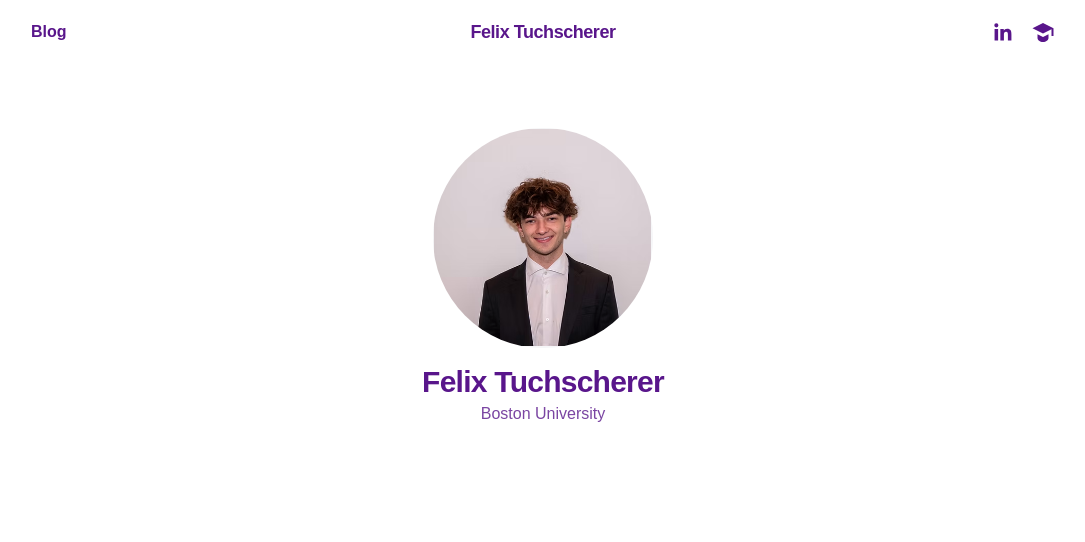
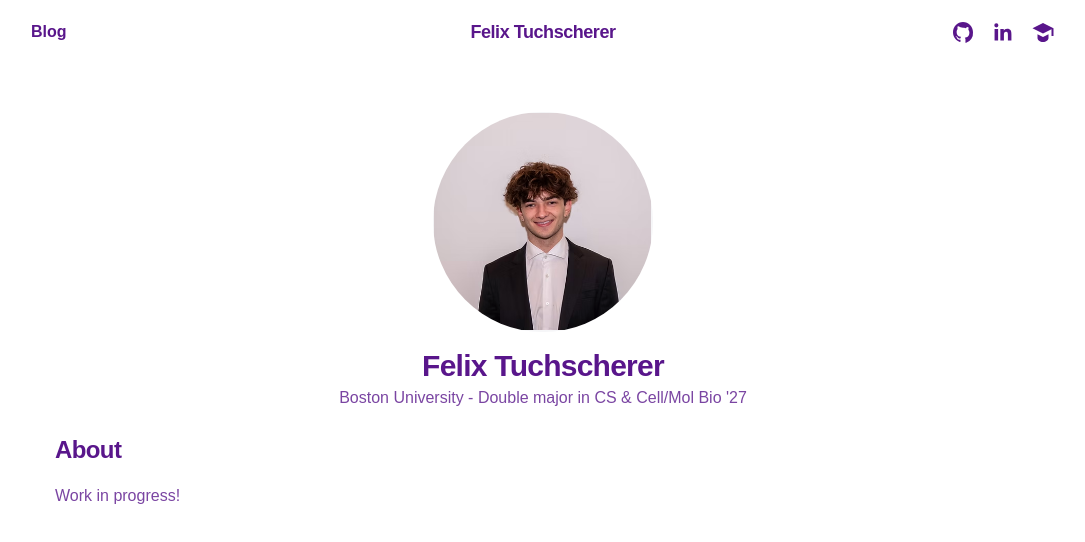
Before and after one commit to ftuchsch/felixtuchscherer-site, a Next.js app: page / in a window 1280 px wide. Shown: the top 542 px of the page, without its empty margins (97-1182 px from the left). Built offline with nearby package versions, Linux system fonts and the light colour scheme.

Commit message:
[3] Added Github link and about page

```diff
--- a/app/page.tsx
+++ b/app/page.tsx
@@ -22,6 +22,18 @@ function ScholarIcon() {
       className="h-6 w-6 fill-current"
     >
       <path d="M12 3 1.5 8.25 12 13.5l8.5-4.25V16h2V8.25L12 3Zm-5.5 11.2V18c0 2.2 2.46 3.99 5.5 3.99S17.5 20.2 17.5 18v-3.8L12 17l-5.5-2.8Z" />
+    </svg>
+  );
+}
+
+function GitHubIcon() {
+  return (
+    <svg
+      aria-hidden="true"
+      viewBox="0 0 24 24"
+      className="h-6 w-6 fill-current"
+    >
+      <path d="M12 2C6.48 2 2 6.59 2 12.25c0 4.52 2.87 8.35 6.84 9.7.5.1.68-.22.68-.49 0-.24-.01-.88-.01-1.73-2.78.62-3.37-1.37-3.37-1.37-.45-1.18-1.11-1.49-1.11-1.49-.91-.64.07-.62.07-.62 1 .07 1.53 1.06 1.53 1.06.9 1.58 2.35 1.12 2.92.86.09-.67.35-1.12.63-1.38-2.22-.26-4.56-1.14-4.56-5.08 0-1.12.39-2.03 1.03-2.75-.1-.26-.45-1.3.1-2.71 0 0 .84-.28 2.75 1.05A9.3 9.3 0 0 1 12 7.8c.85 0 1.7.12 2.5.36 1.9-1.33 2.74-1.05 2.74-1.05.55 1.41.21 2.45.11 2.71.64.72 1.03 1.63 1.03 2.75 0 3.95-2.34 4.81-4.57 5.07.36.32.68.94.68 1.9 0 1.38-.01 2.5-.01 2.84 0 .27.18.59.69.49A10.27 10.27 0 0 0 22 12.25C22 6.59 17.52 2 12 2Z" />
     </svg>
   );
 }
@@ -68,6 +80,9 @@ export default function Home() {
           </Link>
 
           <nav className="ml-auto hidden items-center gap-4 sm:flex">
+            <SocialLink href="https://github.com/ftuchsch" label="GitHub">
+              <GitHubIcon />
+            </SocialLink>
             <SocialLink
               href="https://www.linkedin.com/in/felix-tuchscherer/"
               label="LinkedIn"
@@ -108,6 +123,9 @@ export default function Home() {
                 </Link>
               </div>
               <div className="mt-4 flex items-center justify-center gap-5">
+                <SocialLink href="https://github.com/ftuchsch" label="GitHub">
+                  <GitHubIcon />
+                </SocialLink>
                 <SocialLink
                   href="https://www.linkedin.com/in/felix-tuchscherer/"
                   label="LinkedIn"
@@ -126,7 +144,7 @@ export default function Home() {
         </div>
       </header>
 
-      <main className="flex min-h-[calc(100vh-84px)] items-start justify-center px-6 pt-16">
+      <main className="flex items-start justify-center px-6 pt-12 pb-6">
         <div className="flex flex-col items-center gap-4 text-center">
           <Image
             src="/headshot.png"
@@ -140,10 +158,21 @@ export default function Home() {
             <h1 className="text-3xl font-semibold tracking-tight text-purple-900">
               Felix Tuchscherer
             </h1>
-            <p className="text-base text-purple-900/80">Boston University</p>
+            <p className="text-base text-purple-900/80">
+              Boston University - Double major in CS & Cell/Mol Bio &apos;27
+            </p>
           </div>
         </div>
       </main>
+
+      <section className="mx-auto w-full max-w-5xl px-6 pb-20">
+        <div className="max-w-3xl text-left text-purple-900">
+          <h2 className="text-2xl font-semibold tracking-tight">About</h2>
+          <p className="mt-4 text-base leading-7 text-purple-900/80">
+            Work in progress!
+          </p>
+        </div>
+      </section>
     </div>
   );
 }
```
